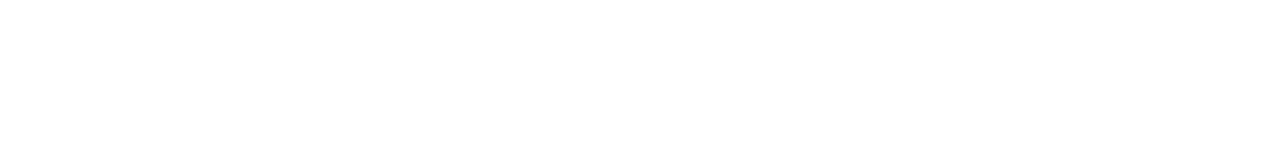
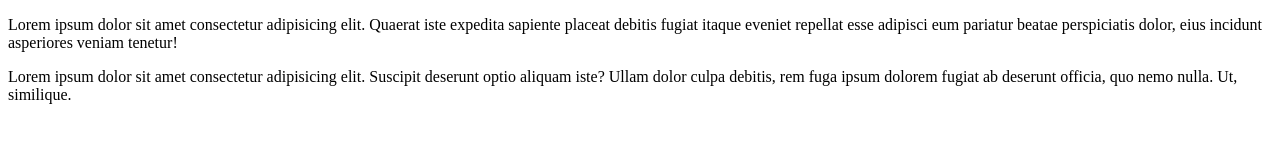
Before and after one commit to solzambrano/pruebaJs, a plain HTML site: page index.html in a window 1280 px wide. Drawn offline with Linux system fonts and the light colour scheme.

Commit message:
mi primer commit

```diff
--- a/index.html
+++ b/index.html
@@ -7,6 +7,7 @@
     <title>Document</title>
 </head>
 <body>
-
+    <p>Lorem ipsum dolor sit amet consectetur adipisicing elit. Quaerat iste expedita sapiente placeat debitis fugiat itaque eveniet repellat esse adipisci eum pariatur beatae perspiciatis dolor, eius incidunt asperiores veniam tenetur!</p>
+    <p>Lorem ipsum dolor sit amet consectetur adipisicing elit. Suscipit deserunt optio aliquam iste? Ullam dolor culpa debitis, rem fuga ipsum dolorem fugiat ab deserunt officia, quo nemo nulla. Ut, similique.</p>
 </body>
 </html>
```
